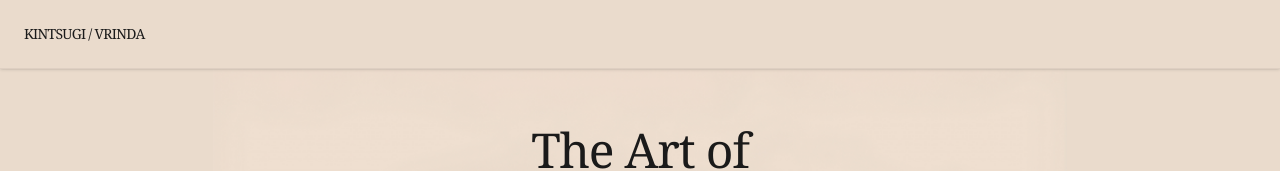
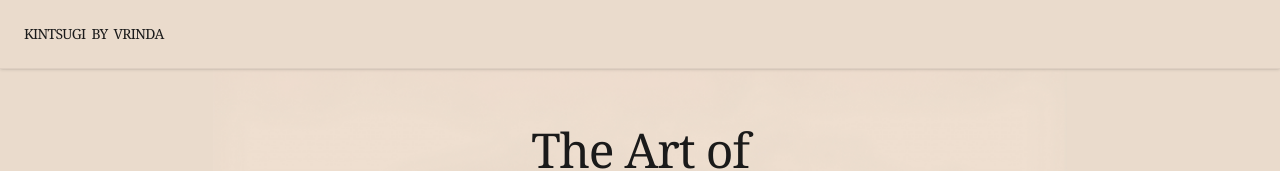
Before and after one commit to reiganarmstrong/kintsugi-by-vrinda, a Next.js app: page / in a window 1280 px wide. Shown: the top 171 px of the page. Built offline with nearby package versions, Linux system fonts and the light colour scheme; a web font is replaced by a local one.

Commit message:
feat: changed title to match customer requirement

```diff
--- a/app/page.tsx
+++ b/app/page.tsx
@@ -8,8 +8,8 @@ export default function Page() {
   return (
     <div className="relative min-h-screen bg-[#eadbcc] font-serif text-[#1A1A1A] selection:bg-[var(--sakura-pink)] selection:text-white">
       <nav className="fixed top-0 z-40 flex w-full items-center justify-between border-b border-black/5 bg-[#eadbcc]/80 p-6 text-[#1A1A1A] shadow-sm backdrop-blur-xl transition-all duration-300 2xl:border-transparent 2xl:bg-transparent 2xl:shadow-none 2xl:backdrop-blur-none">
-        <span className="text-sm font-medium tracking-tighter uppercase">
-          Kintsugi / Vrinda
+        <span className="text-sm font-medium tracking-tighter uppercase [word-spacing:0.2rem]">
+          Kintsugi By Vrinda
         </span>
       </nav>
 
```
Also changed, not shown: 1 other file (tests, documents, lock files or other folders).
